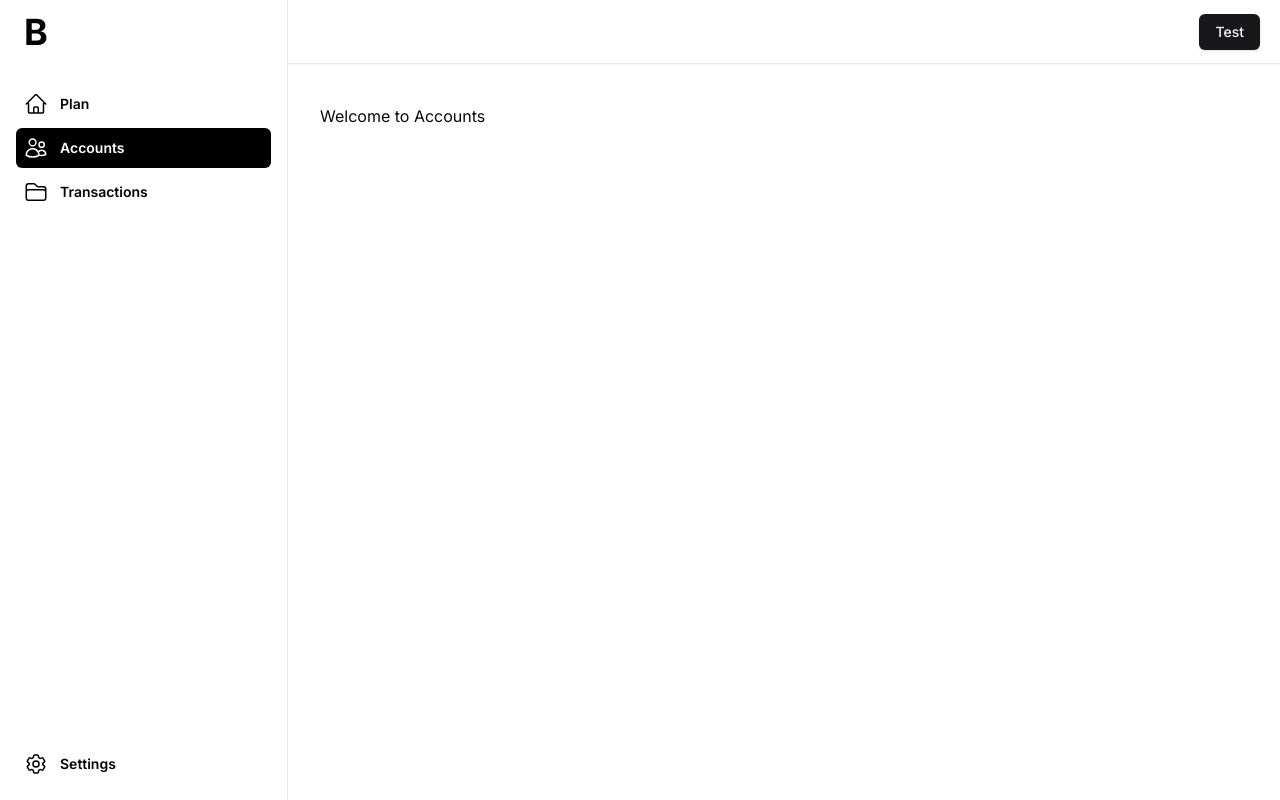
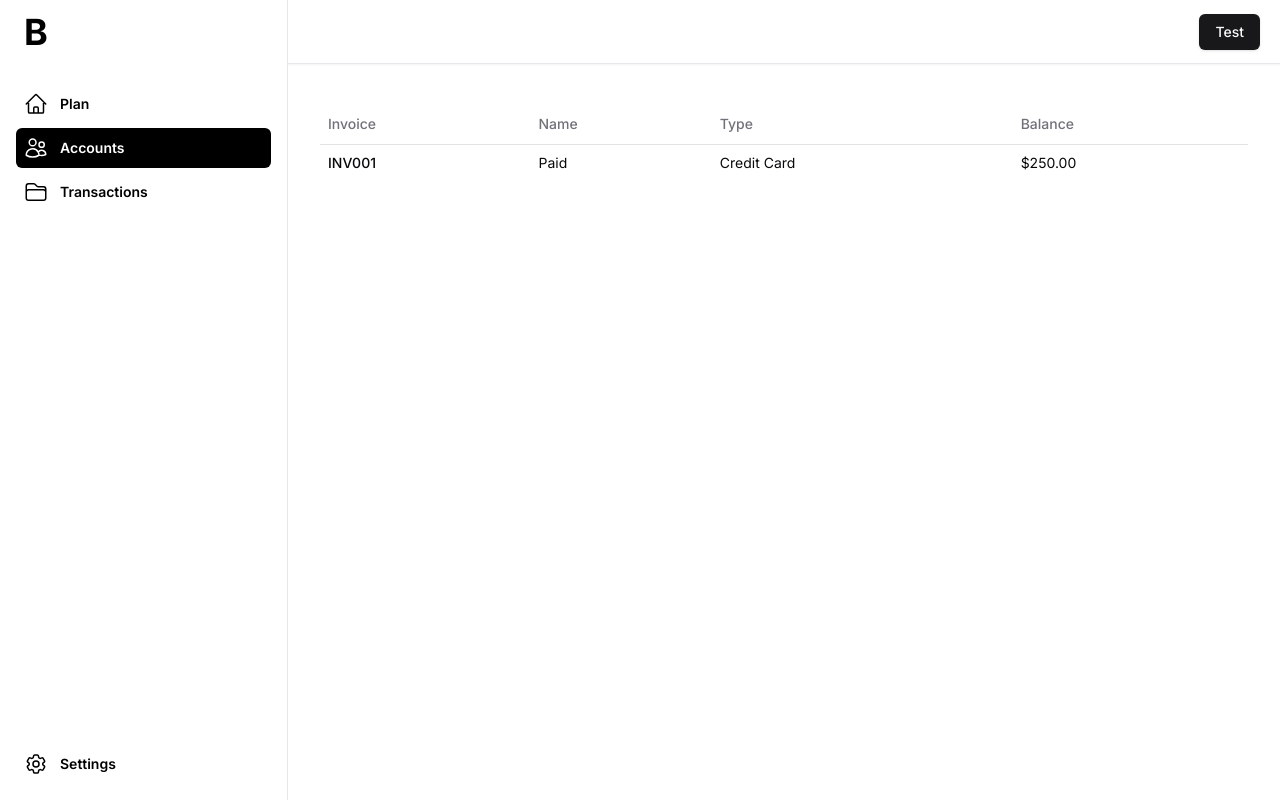
Before and after one commit to BeBalanced/Webapp, a Next.js app: page /accounts in a window 1280 px wide. Built offline with nearby package versions, Linux system fonts and the light colour scheme.

Commit message:
add basic table component

```diff
--- a/src/app/accounts/page.tsx
+++ b/src/app/accounts/page.tsx
@@ -1,8 +1,10 @@
 "use client";
+import AccountsTable from "@/components/accountsTable";
 export default function Accounts() {
   return (
     <>
-      <h1>Welcome to Accounts</h1>
+      {/* <h1>Welcome to Accounts</h1> */}
+      <AccountsTable />
     </>
   );
 }
--- /dev/null
+++ b/src/components/accountsTable.tsx
@@ -0,0 +1,32 @@
+import {
+  Table,
+  TableBody,
+  TableCaption,
+  TableCell,
+  TableHead,
+  TableHeader,
+  TableRow,
+} from "@/components/ui/table";
+
+export default function AccountsTable() {
+  return (
+    <Table>
+      <TableHeader>
+        <TableRow>
+          <TableHead>Invoice</TableHead>
+          <TableHead>Name</TableHead>
+          <TableHead>Type</TableHead>
+          <TableHead>Balance</TableHead>
+        </TableRow>
+      </TableHeader>
+      <TableBody>
+        <TableRow>
+          <TableCell className="font-medium">INV001</TableCell>
+          <TableCell>Paid</TableCell>
+          <TableCell>Credit Card</TableCell>
+          <TableCell>$250.00</TableCell>
+        </TableRow>
+      </TableBody>
+    </Table>
+  );
+}
--- /dev/null
+++ b/src/components/ui/input.tsx
@@ -0,0 +1,25 @@
+import * as React from "react"
+
+import { cn } from "@/lib/utils"
+
+export interface InputProps
+  extends React.InputHTMLAttributes<HTMLInputElement> {}
+
+const Input = React.forwardRef<HTMLInputElement, InputProps>(
+  ({ className, type, ...props }, ref) => {
+    return (
+      <input
+        type={type}
+        className={cn(
+          "flex h-9 w-full rounded-md border border-input bg-transparent px-3 py-1 text-sm shadow-sm transition-colors file:border-0 file:bg-transparent file:text-sm file:font-medium placeholder:text-muted-foreground focus-visible:outline-none focus-visible:ring-1 focus-visible:ring-ring disabled:cursor-not-allowed disabled:opacity-50",
+          className
+        )}
+        ref={ref}
+        {...props}
+      />
+    )
+  }
+)
+Input.displayName = "Input"
+
+export { Input }
--- /dev/null
+++ b/src/components/ui/table.tsx
@@ -0,0 +1,120 @@
+import * as React from "react"
+
+import { cn } from "@/lib/utils"
+
+const Table = React.forwardRef<
+  HTMLTableElement,
+  React.HTMLAttributes<HTMLTableElement>
+>(({ className, ...props }, ref) => (
+  <div className="relative w-full overflow-auto">
+    <table
+      ref={ref}
+      className={cn("w-full caption-bottom text-sm", className)}
+      {...props}
+    />
+  </div>
+))
+Table.displayName = "Table"
+
+const TableHeader = React.forwardRef<
+  HTMLTableSectionElement,
+  React.HTMLAttributes<HTMLTableSectionElement>
+>(({ className, ...props }, ref) => (
+  <thead ref={ref} className={cn("[&_tr]:border-b", className)} {...props} />
+))
+TableHeader.displayName = "TableHeader"
+
+const TableBody = React.forwardRef<
+  HTMLTableSectionElement,
+  React.HTMLAttributes<HTMLTableSectionElement>
+>(({ className, ...props }, ref) => (
+  <tbody
+    ref={ref}
+    className={cn("[&_tr:last-child]:border-0", className)}
+    {...props}
+  />
+))
+TableBody.displayName = "TableBody"
+
+const TableFooter = React.forwardRef<
+  HTMLTableSectionElement,
+  React.HTMLAttributes<HTMLTableSectionElement>
+>(({ className, ...props }, ref) => (
+  <tfoot
+    ref={ref}
+    className={cn(
+      "border-t bg-muted/50 font-medium [&>tr]:last:border-b-0",
+      className
+    )}
+    {...props}
+  />
+))
+TableFooter.displayName = "TableFooter"
+
+const TableRow = React.forwardRef<
+  HTMLTableRowElement,
+  React.HTMLAttributes<HTMLTableRowElement>
+>(({ className, ...props }, ref) => (
+  <tr
+    ref={ref}
+    className={cn(
+      "border-b transition-colors hover:bg-muted/50 data-[state=selected]:bg-muted",
+      className
+    )}
+    {...props}
+  />
+))
+TableRow.displayName = "TableRow"
+
+const TableHead = React.forwardRef<
+  HTMLTableCellElement,
+  React.ThHTMLAttributes<HTMLTableCellElement>
+>(({ className, ...props }, ref) => (
+  <th
+    ref={ref}
+    className={cn(
+      "h-10 px-2 text-left align-middle font-medium text-muted-foreground [&:has([role=checkbox])]:pr-0 [&>[role=checkbox]]:translate-y-[2px]",
+      className
+    )}
+    {...props}
+  />
+))
+TableHead.displayName = "TableHead"
+
+const TableCell = React.forwardRef<
+  HTMLTableCellElement,
+  React.TdHTMLAttributes<HTMLTableCellElement>
+>(({ className, ...props }, ref) => (
+  <td
+    ref={ref}
+    className={cn(
+      "p-2 align-middle [&:has([role=checkbox])]:pr-0 [&>[role=checkbox]]:translate-y-[2px]",
+      className
+    )}
+    {...props}
+  />
+))
+TableCell.displayName = "TableCell"
+
+const TableCaption = React.forwardRef<
+  HTMLTableCaptionElement,
+  React.HTMLAttributes<HTMLTableCaptionElement>
+>(({ className, ...props }, ref) => (
+  <caption
+    ref={ref}
+    className={cn("mt-4 text-sm text-muted-foreground", className)}
+    {...props}
+  />
+))
+TableCaption.displayName = "TableCaption"
+
+export {
+  Table,
+  TableHeader,
+  TableBody,
+  TableFooter,
+  TableHead,
+  TableRow,
+  TableCell,
+  TableCaption,
+}
```
